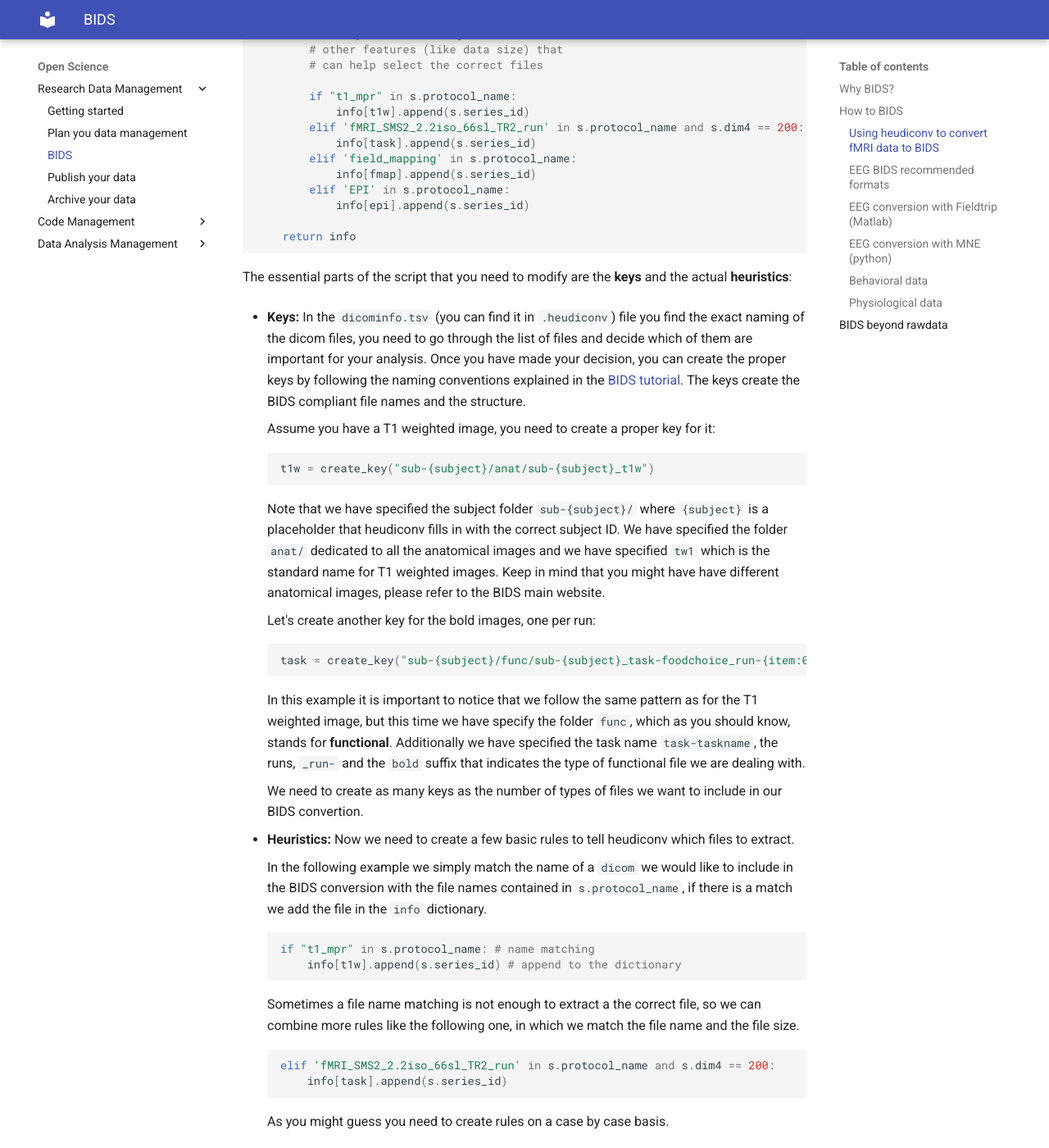
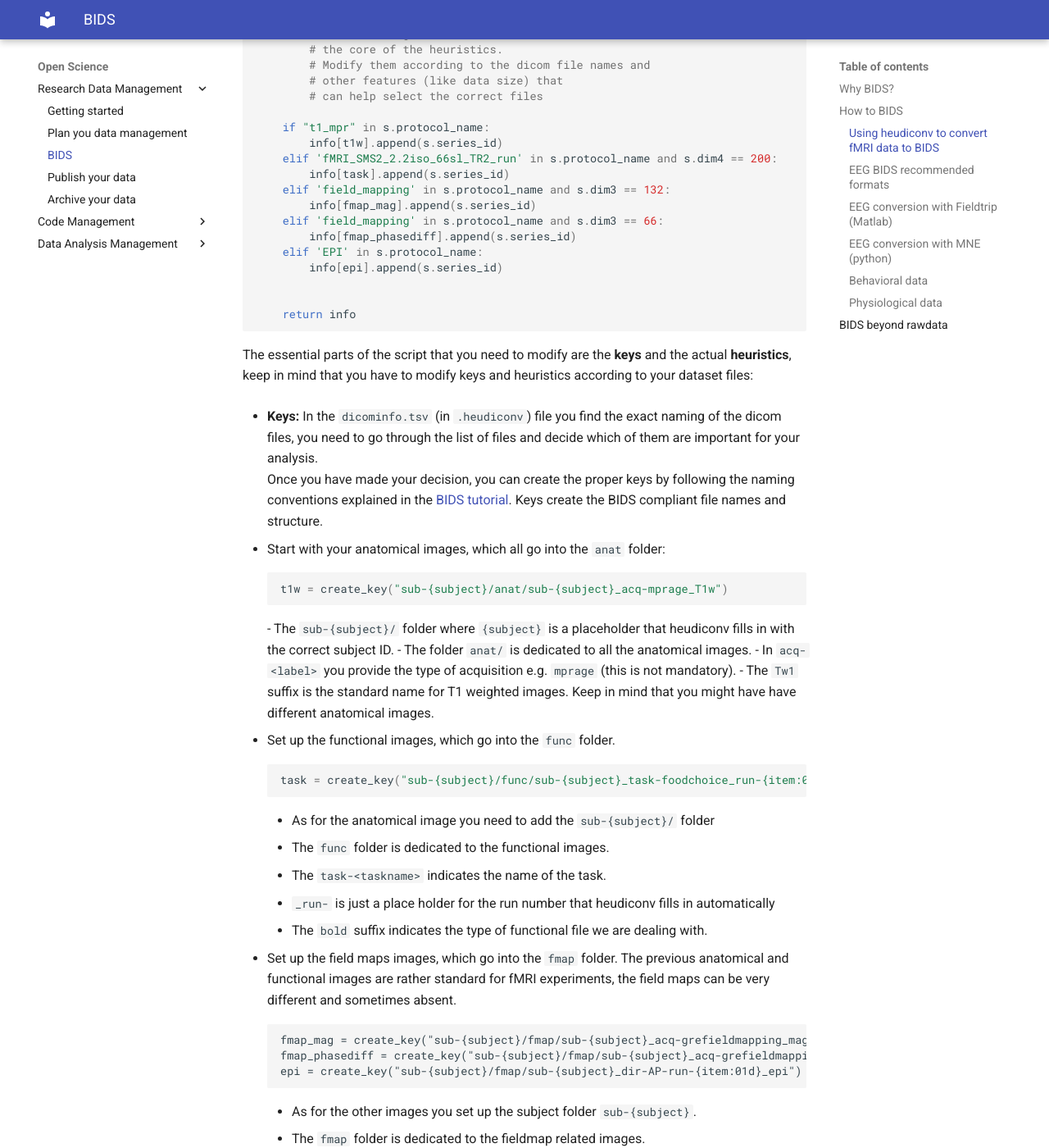
Before and after one commit to pvavra/temp-ipsy, an MkDocs documentation site: the page built from docs/open-science/research-data-management/bids.md, in a window 1280 px wide and 1400 px high, scrolled down 3895 px. Shown: the whole window at 82% size. Built offline with MkDocs 1.6.1 and Material for MkDocs 9.7.7, drawn with Linux system fonts in a browser that asks for light colours; some of the changed text lies outside the part shown.

Commit message:
Fix fMRI BIDS conversion

````diff
--- a/docs/open-science/research-data-management/bids.md
+++ b/docs/open-science/research-data-management/bids.md
@@ -113,10 +113,12 @@ Before you start converting your data we strongly recommend to go through the [B
         # Create keys: This section is specific to each project
         # you need to create your own keys and the info dictionary
 
-        t1w = create_key("sub-{subject}/anat/sub-{subject}_t1w")
+        t1w = create_key("sub-{subject}/anat/sub-{subject}_acq-mprage_T1w")
         task = create_key("sub-{subject}/func/sub-{subject}_task-foodchoice_run-{item:01d}_bold")
-        fmap = create_key("sub-{subject}/fmap/sub-{subject}_fieldmap")
-        epi = create_key("sub-{subject}/fmap/sub-{subject}_epi")
+        fmap_mag = create_key("sub-{subject}/fmap/sub-{subject}_acq-grefieldmapping_magnitude")
+        fmap_phasediff = create_key("sub-{subject}/fmap/sub-{subject}_acq-grefieldmapping_phasediff")
+        epi = create_key("sub-{subject}/fmap/sub-{subject}_dir-AP-run-{item:01d}_epi")
+
 
         # the dictionary info must contain your keys
         info: dict[tuple[str, tuple[str, ...], None], list[str]] = {
@@ -158,39 +160,62 @@ Before you start converting your data we strongly recommend to go through the [B
             # other features (like data size) that
             # can help select the correct files
 
-            if "t1_mpr" in s.protocol_name:
-                info[t1w].append(s.series_id)
-            elif 'fMRI_SMS2_2.2iso_66sl_TR2_run' in s.protocol_name and s.dim4 == 200:
-                info[task].append(s.series_id)
-            elif 'field_mapping' in s.protocol_name:
-                info[fmap].append(s.series_id)
-            elif 'EPI' in s.protocol_name:
-                info[epi].append(s.series_id)
+        if "t1_mpr" in s.protocol_name:
+            info[t1w].append(s.series_id)
+        elif 'fMRI_SMS2_2.2iso_66sl_TR2_run' in s.protocol_name and s.dim4 == 200:
+            info[task].append(s.series_id)
+        elif 'field_mapping' in s.protocol_name and s.dim3 == 132:
+            info[fmap_mag].append(s.series_id)
+        elif 'field_mapping' in s.protocol_name and s.dim3 == 66:
+            info[fmap_phasediff].append(s.series_id)
+        elif 'EPI' in s.protocol_name:
+            info[epi].append(s.series_id)
+
 
         return info
     ```
 
-    The essential parts of the script that you need to modify are the **keys** and the actual **heuristics**:
+    The essential parts of the script that you need to modify are the **keys** and the actual **heuristics**, keep in mind that you have to modify keys and heuristics according to your dataset files:
 
-    - **Keys:** In the `dicominfo.tsv` (you can find it in `.heudiconv`) file you find the exact naming of the dicom files, you need to go through the list of files and decide which of them are important for your analysis. Once you have made your decision, you can create the proper keys by following the naming conventions explained in the [BIDS tutorial](https://bids-standard.github.io/bids-starter-kit/folders_and_files/files.html). The keys create the BIDS compliant file names and the structure.
+    - **Keys:** In the `dicominfo.tsv` (in `.heudiconv`) file you find the exact naming of the dicom files, you need to go through the list of files and decide which of them are important for your analysis.</b>
+    Once you have made your decision, you can create the proper keys by following the naming conventions explained in the [BIDS tutorial](https://bids-standard.github.io/bids-starter-kit/folders_and_files/files.html). Keys create the BIDS compliant file names and structure.
 
-        Assume you have a T1 weighted image, you need to create a proper key for it:
+      - Start with your anatomical images, which all go into the `anat` folder:
 
         ```python
-        t1w = create_key("sub-{subject}/anat/sub-{subject}_t1w")
+        t1w = create_key("sub-{subject}/anat/sub-{subject}_acq-mprage_T1w")
         ```
-        Note that we have specified the subject folder `sub-{subject}/` where `{subject}` is a placeholder that heudiconv fills in with the correct subject ID. We have specified the folder `anat/` dedicated to all the anatomical images and we have specified `tw1` which is the standard name for T1 weighted images. Keep in mind that you might have have different anatomical images, please refer to the BIDS main website.
+        - The `sub-{subject}/` folder where `{subject}` is a placeholder that heudiconv fills in with the correct subject ID.
+        - The folder `anat/` is dedicated to all the anatomical images.
+        - In `acq-<label>` you provide the type of acquisition e.g. `mprage` (this is not mandatory).
+        - The `Tw1` suffix is the standard name for T1 weighted images. Keep in mind that you might have have different anatomical images.
 
-        Let's create another key for the bold images, one per run:
+      - Set up the functional images, which go into the `func` folder.
 
         ```python
         task = create_key("sub-{subject}/func/sub-{subject}_task-foodchoice_run-{item:01d}_bold")
         ```
 
-        In this example it is important to notice that we follow the same pattern as for the T1 weighted image, but this time we have specify the folder `func`, which as you should know, stands for **functional**. Additionally we have specified the task name
-        `task-taskname`, the runs, `_run-` and the `bold` suffix that indicates the type of functional file we are dealing with.
+        - As for the anatomical image you need to add the `sub-{subject}/` folder
+        - The `func` folder is dedicated to the functional images.
+        - The `task-<taskname>` indicates the name of the task.
+        - `_run-` is just a place holder for the run number that heudiconv fills in automatically
+        - The `bold` suffix indicates the type of functional file we are dealing with.
 
-        We need to create as many keys as the number of types of files we want to include in our BIDS convertion.
+      - Set up the field maps images, which go into the `fmap` folder. The previous anatomical and functional images
+        are rather standard for fMRI experiments, the field maps can be very different and sometimes absent.
+
+        ```
+        fmap_mag = create_key("sub-{subject}/fmap/sub-{subject}_acq-grefieldmapping_magnitude")
+        fmap_phasediff = create_key("sub-{subject}/fmap/sub-{subject}_acq-grefieldmapping_phasediff")
+        epi = create_key("sub-{subject}/fmap/sub-{subject}_dir-AP-run-{item:01d}_epi")
+        ```
+
+        - As for the other images you set up the subject folder `sub-{subject}`.
+        - The `fmap` folder is dedicated to the fieldmap related images.
+        - In this particular case for `fmap_mag` and `fmap_phasediff` we specified the `_acq-<label>_` which changes for different cases.
+        - The suffixes `magnitude` and `phasediff` and `epi` are mandatory for these fieldmap images, please refer to the [official page](https://bids-specification.readthedocs.io/en/stable/modality-specific-files/magnetic-resonance-imaging-data.html#fieldmap-data).
+        - The `_dir-AP_` indicates the Phase-Encoding direction in the `EPI` image, refer to the [official page](https://bids-specification.readthedocs.io/en/stable/appendices/entities.html#dir) for further information.
 
     - **Heuristics:** Now we need to create a few basic rules to tell heudiconv which files to extract.
 
@@ -200,11 +225,18 @@ Before you start converting your data we strongly recommend to go through the [B
         if "t1_mpr" in s.protocol_name: # name matching
             info[t1w].append(s.series_id) # append to the dictionary
         ```
-        Sometimes a file name matching is not enough to extract a the correct file, so we can combine more rules like the following one, in which we match the file name and the file size.
+        Sometimes a file name matching is not enough to extract a the correct file, so we can combine more rules like the following cases, in which we match the file name and the file size.
 
         ```python
         elif 'fMRI_SMS2_2.2iso_66sl_TR2_run' in s.protocol_name and s.dim4 == 200:
             info[task].append(s.series_id)
+        ```
+
+        ```
+        elif 'field_mapping' in s.protocol_name and s.dim3 == 132:
+            info[fmap_mag].append(s.series_id)
+        elif 'field_mapping' in s.protocol_name and s.dim3 == 66:
+            info[fmap_phasediff].append(s.series_id)
         ```
 
         As you might guess you need to create rules on a case by case basis.
@@ -217,6 +249,50 @@ Before you start converting your data we strongly recommend to go through the [B
 
     ```bash
     $ heudiconv --files <file_containing_dicoms> -o <directory_for_bids/> -f <heuristic.py> -s <subject_number> -c dcm2niix -b --overwrite
+    ```
+
+    The following tree represents the results of the BIDS conversion.
+
+    ```
+        .
+        ├── CHANGES
+        ├── dataset_description.json
+        ├── participants.json
+        ├── participants.tsv
+        ├── README
+        ├── scans.json
+        ├── sub-01
+        │   ├── anat
+        │   │   ├── sub-01_acq-mprage_T1w.json
+        │   │   └── sub-01_acq-mprage_T1w.nii.gz
+        │   ├── fmap
+        │   │   ├── sub-01_acq-grefieldmapping_magnitude1.json
+        │   │   ├── sub-01_acq-grefieldmapping_magnitude1.nii.gz
+        │   │   ├── sub-01_acq-grefieldmapping_magnitude2.json
+        │   │   ├── sub-01_acq-grefieldmapping_magnitude2.nii.gz
+        │   │   ├── sub-01_acq-grefieldmapping_phasediff.json
+        │   │   ├── sub-01_acq-grefieldmapping_phasediff.nii.gz
+        │   │   ├── sub-01_dir-AP_run-1_epi.json
+        │   │   └── sub-01_dir-AP_run-1_epi.nii.gz
+        │   ├── func
+        │   │   ├── sub-01_task-foodchoice_run-1_bold.json
+        │   │   ├── sub-01_task-foodchoice_run-1_bold.nii.gz
+        │   │   ├── sub-01_task-foodchoice_run-1_events.tsv
+        │   │   ├── sub-01_task-foodchoice_run-2_bold.json
+        │   │   ├── sub-01_task-foodchoice_run-2_bold.nii.gz
+        │   │   ├── sub-01_task-foodchoice_run-2_events.tsv
+        │   │   ├── sub-01_task-foodchoice_run-3_bold.json
+        │   │   ├── sub-01_task-foodchoice_run-3_bold.nii.gz
+        │   │   ├── sub-01_task-foodchoice_run-3_events.tsv
+        │   │   ├── sub-01_task-foodchoice_run-4_bold.json
+        │   │   ├── sub-01_task-foodchoice_run-4_bold.nii.gz
+        │   │   ├── sub-01_task-foodchoice_run-4_events.tsv
+        │   │   ├── sub-01_task-foodchoice_run-5_bold.json
+        │   │   ├── sub-01_task-foodchoice_run-5_bold.nii.gz
+        │   │   └── sub-01_task-foodchoice_run-5_events.tsv
+        │   └── sub-01_scans.tsv
+        └── task-foodchoice_bold.json
+
     ```
 
     Note that heudiconv creates the whole BIDS structure, the sidecars as `.json` files, and the events files as `.tsv`.</b>   `events.tsv` are just tabular files containing the header: `onset	duration	trial_type	response_time	stim_file`. Your task is to complete these files according to the bids conventions.
````
